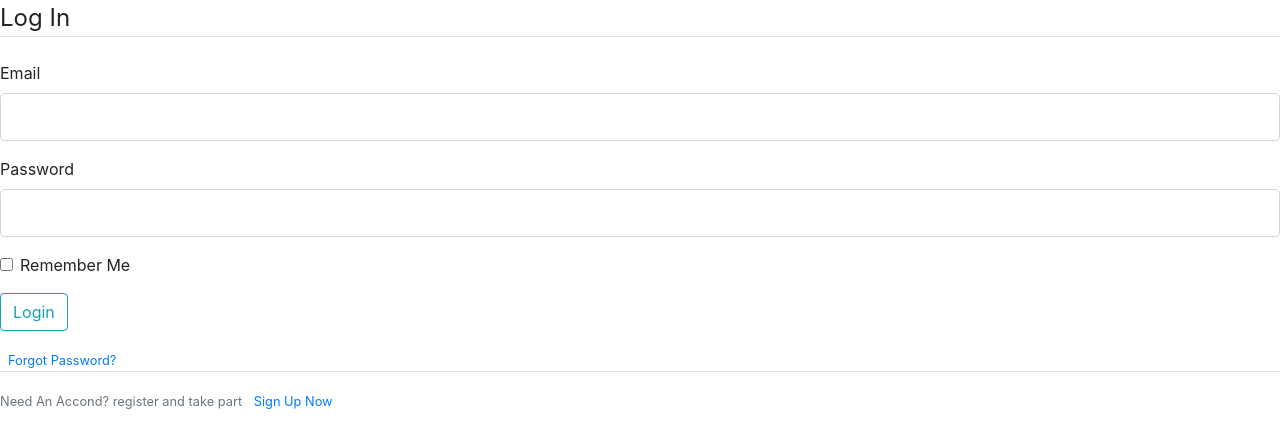
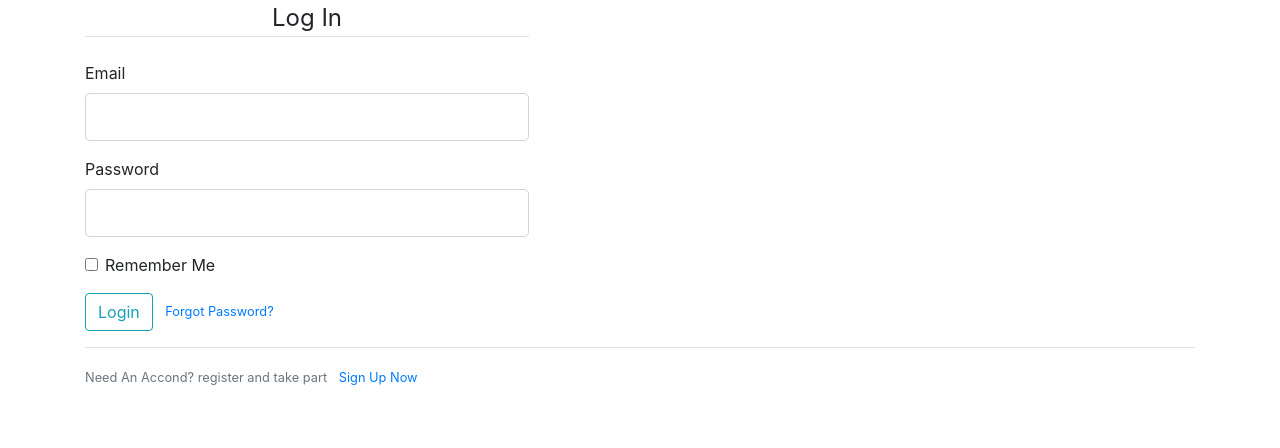
Before and after one commit to cachimiro/travel-company, a Flask app: page /login in a window 1280 px wide. Shown: the part 60-508 px from the top of the page. Run offline with Flask 2, Linux system fonts and the light colour scheme; some libraries are stand-ins or nearby versions.

Commit message:
ading some stile

```diff
--- a/app.py
+++ b/app.py
@@ -152,6 +152,7 @@ def Login():
         hashed_password = bcrypt.generate_password_hash(form.password.data).decode('utf-8')
         if User and bcrypt.check_password_hash(hashed_password, form.password.data):
             login_user(User, remember=form.remember.data)
+            flash('you have been succefully logged in', 'primary')
             return redirect(url_for('index'))
         else:
             flash('Login Unsuccessful. Please check email and password', 'danger')
@@ -163,6 +164,7 @@ def Login():
 @app.route('/logout')
 def Logout():
     logout_user()
+    flash('you have been succefully logged out', 'primary')
     return redirect(url_for('index'))
 
 
--- a/static/css/style.css
+++ b/static/css/style.css
@@ -48,4 +48,27 @@
   }
 }
 
-/* this code is for the registration page */
+/* this code is for the log in page */
+.style-forms{
+    width: 40%;
+}
+@media only screen and (max-width: 600px) {
+  .style-forms{
+    width: 100%;
+  }
+}
+.alagin-text{
+    text-align: center;
+}
+/* this code is for the register form*/
+.style-register-forms{
+    width: 40%;
+}
+@media only screen and (max-width: 600px) {
+  .style-register-forms{
+    width: 100%;
+  }
+}
+.style-title-register{
+     text-align: center;
+}
--- a/templates/login.html
+++ b/templates/login.html
@@ -1,10 +1,13 @@
 {% extends 'base.html' %}
 {% block content %}
+<div class="container">
 <div class="content-section">
-        <form method="POST" action="">
+<div class="row">
+<div class=" col-md-12-offset-3 col-lg-12-offset-3 col-sm-12">
+        <form method="POST" action="" class="style-forms">
             {{ form.hidden_tag() }}
-            <fieldset class="form-group">
-                <legend class="border-bottom mb-4">Log In</legend>
+            <fieldset class="form-group align-self-center">
+                <legend class="border-bottom mb-4 alagin-text">Log In</legend>
                 <div class="form-group">
                     {{ form.email.label(class="form-control-label") }}
                     {% if form.email.errors %}
@@ -38,16 +41,21 @@
             </fieldset>
             <div class="form-group">
                 {{ form.submit(class="btn btn-outline-info") }}
-            </div>
-            <small class="text-muted ml-2">
+                <small class="text-muted ml-2">
                 <a href="{{ url_for('reset_request') }}">Forgot Password?</a>
             </small>
+            </div>
         </form>
+        </div>
     </div>
+    </div>
+    </div>
+    <div class="container">
     <div class="border-top pt-3">
         <small class="text-muted">
             Need An Accond? register and take part <a class="ml-2" href="{{ url_for('registration') }}">Sign Up Now</a>
         </small>
     </div>
+    </div>
 
 {% endblock %}
--- a/templates/reset-link.html
+++ b/templates/reset-link.html
@@ -1,6 +1,9 @@
  {% extends 'base.html' %}
 {% block content %}
  <div class="content-section">
+ <div class="container">
+ <div class="row">
+<div class="col-sm-12 col-md-12 col-md-offset-3 col-lg-12 col-lg-offset-3">
         <form method="POST" action="">
             {{ form.hidden_tag() }}
             <fieldset class="form-group">
@@ -36,5 +39,8 @@
                 {{ form.submit(class="btn btn-outline-info") }}
             </div>
         </form>
+        </div>
+        </div>
+        </div>
     </div>
     {% endblock %}
--- a/templates/reset.html
+++ b/templates/reset.html
@@ -1,6 +1,9 @@
 {% extends 'base.html' %}
 {% block content %}
 <div class="content-section">
+<div class="container">
+<div class="row">
+<div class="col-sm-12 col-md-12 col-md-offset-3 col-lg-12 col-lg-offset-3">
         <form method="POST" action="">
             {{ form.hidden_tag() }}
             <fieldset class="form-group">
@@ -23,6 +26,9 @@
                 {{ form.submit(class="btn btn-outline-info") }}
             </div>
         </form>
+        </div>
+        </div>
+        </div>
     </div>
 
 {% endblock %}
```
Also changed, not shown: templates/register.html (+10 -2 lines).
